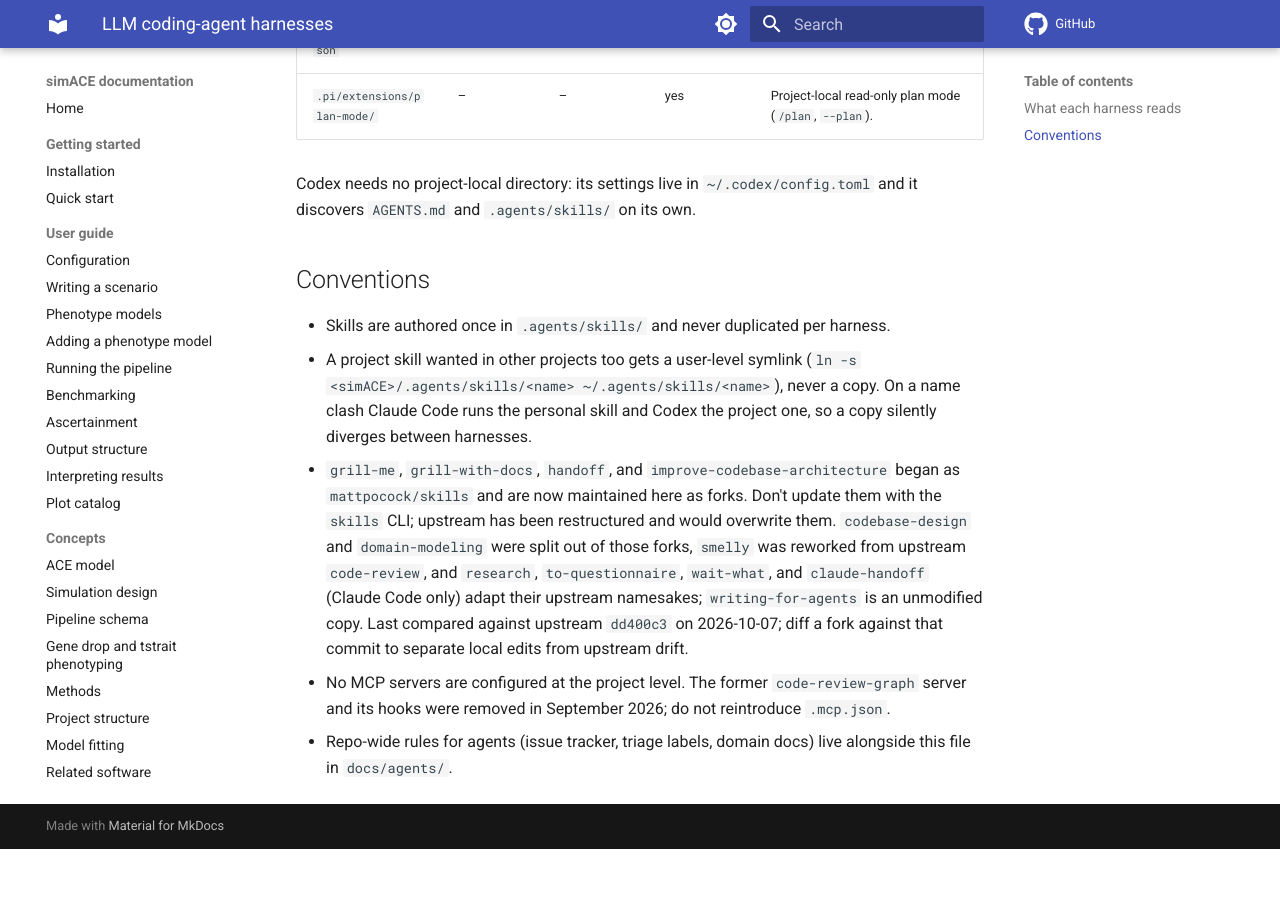
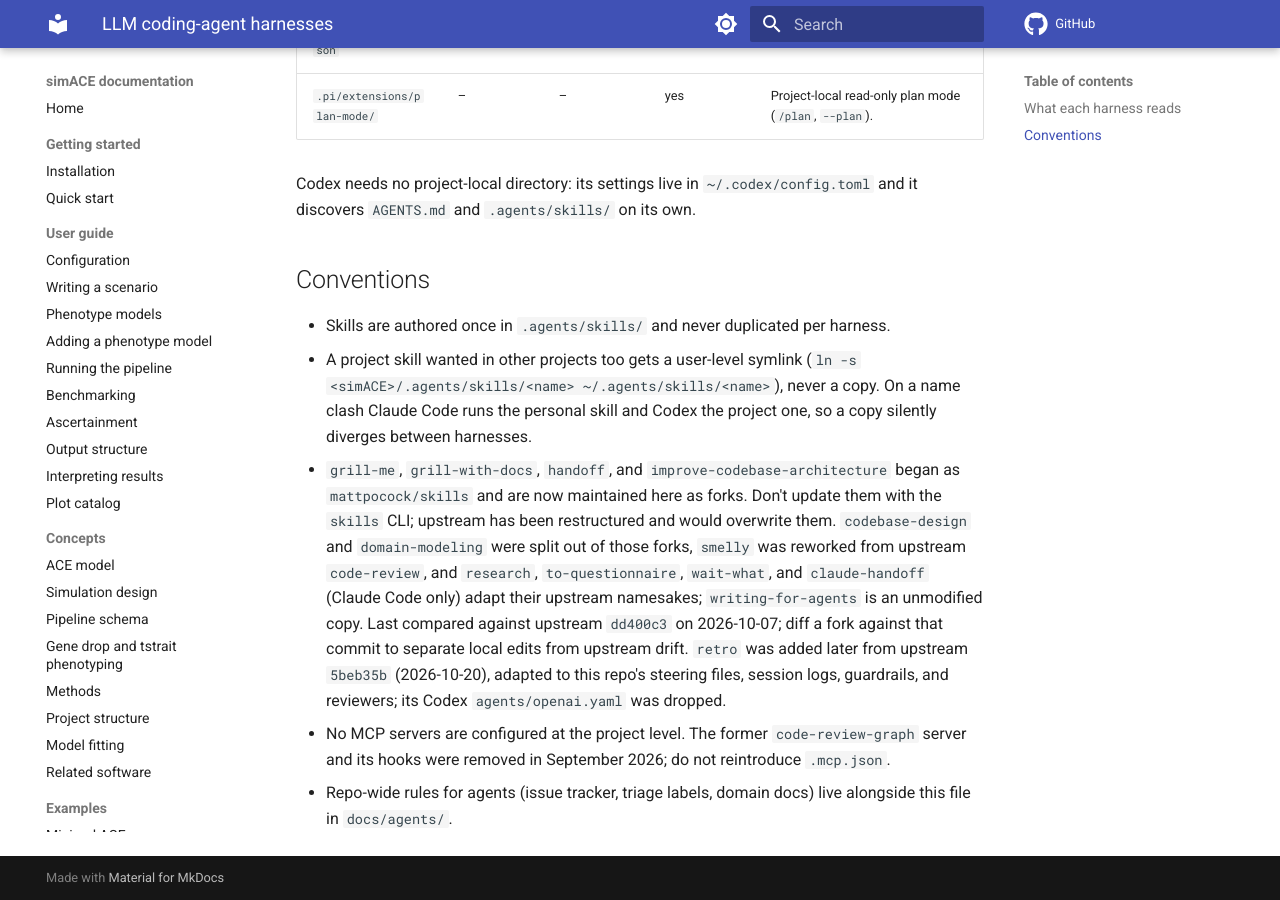
Before and after one commit to rwaples/simACE, an MkDocs documentation site: the page built from docs/agents/harnesses.md, in a window 1280 px wide and 900 px high, scrolled down 774 px. Built offline with MkDocs 1.6.1 and Material for MkDocs 9.7.7, drawn with Linux system fonts in a browser that asks for light colours; comment, search, counter and statistics services are not loaded; before the commit the page ends 1623 px from its top, so only the background shows below that.

Commit message:
Record the retro skill fork in the harness doc

```diff
--- a/docs/agents/harnesses.md
+++ b/docs/agents/harnesses.md
@@ -35,7 +35,9 @@
   `to-questionnaire`, `wait-what`, and `claude-handoff` (Claude Code only) adapt their
   upstream namesakes; `writing-for-agents` is an unmodified copy.
   Last compared against upstream `dd400c3` on 2026-10-07; diff a fork against that
-  commit to separate local edits from upstream drift.
+  commit to separate local edits from upstream drift. `retro` was added later from
+  upstream `5beb35b` (2026-10-20), adapted to this repo's steering files, session
+  logs, guardrails, and reviewers; its Codex `agents/openai.yaml` was dropped.
 - No MCP servers are configured at the project level. The former `code-review-graph`
   server and its hooks were removed in September 2026; do not reintroduce `.mcp.json`.
 - Repo-wide rules for agents (issue tracker, triage labels, domain docs) live alongside
```
